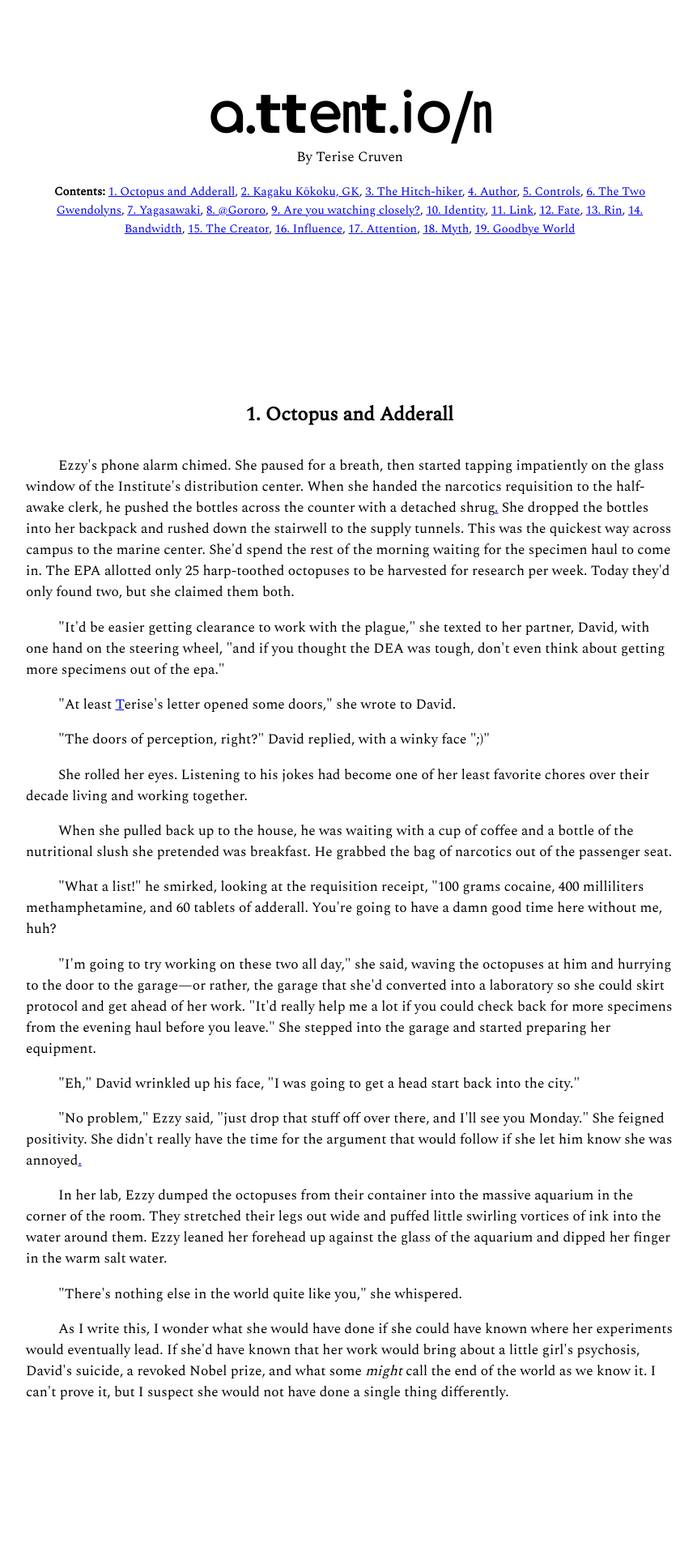
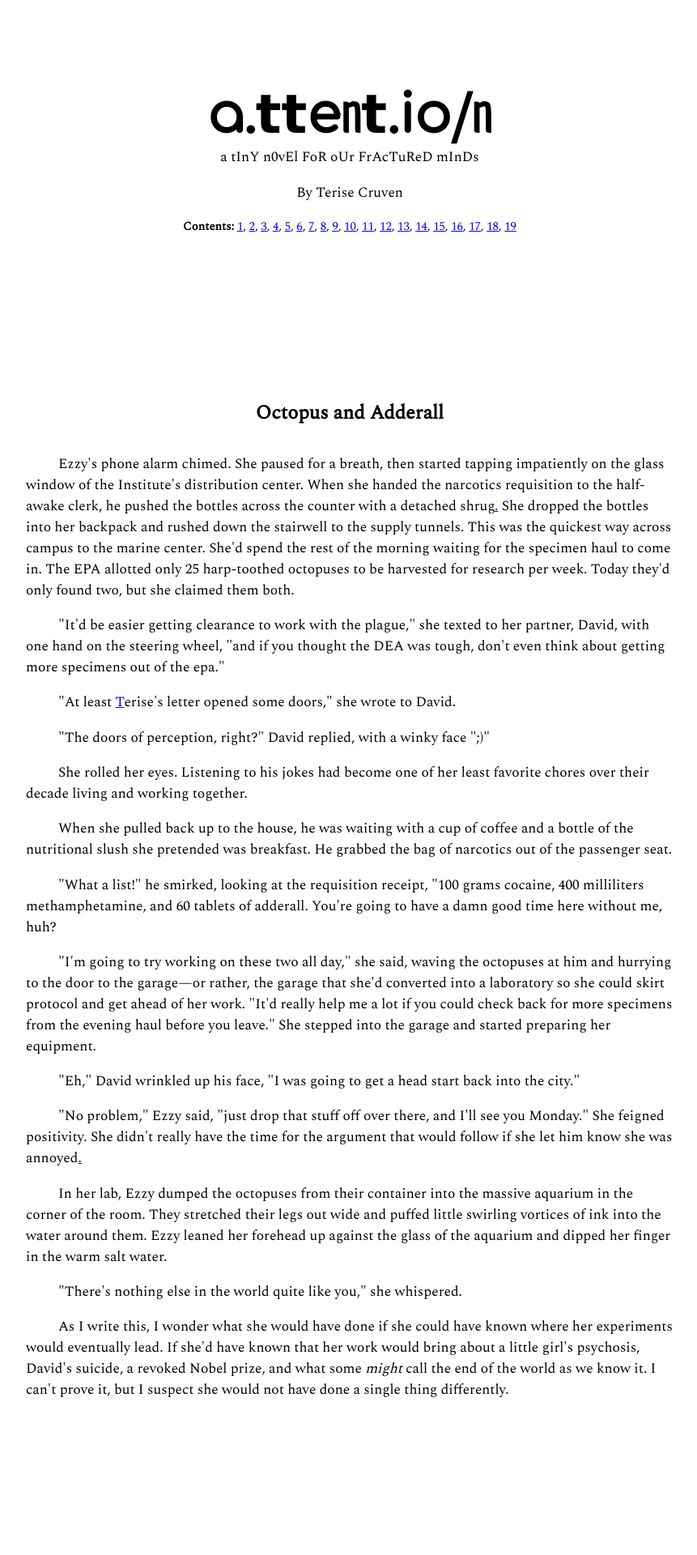
Before and after one commit to tcruven/n, a Jekyll site: the page built from n.html, in a window 1280 px wide. Shown: the top 1920 px of the page at 81% size, without its empty margins (208-1069 px from the left). Built offline with Jekyll 4.4.1, drawn with Linux system fonts in a browser that asks for light colours; nearby versions of some CDN libraries; some web fonts are replaced; some of the changed text lies outside the part shown.

Commit message:
pre augment checkin

```diff
--- a/_includes/ch3.html
+++ b/_includes/ch3.html
@@ -1,9 +1,10 @@
-<p>
+<div class="notv5"><p>
 It was a complete accident that I found the key behind Kagaku's shift into biotechnology, and it all hinged on my finding a strange young woman named Gwendolyn Docstaeder.  If I hadn't read about her in a pile of old recording transcripts, I would have never been listening to her at the moment Kagaku's shadow company had her abducted.
 </p>
 <p style="text-align: center; text-indent:0">
 *
 </p>
+</div>
 <p>
 Gwendolyn came to me out of archive reel-to-reels, spinning up her voice out of decades old recordings.  I'd been parsing truckers' CB radio transmissions, culled from the airwaves of the American midwest.
 </p>
--- a/_includes/head.html
+++ b/_includes/head.html
@@ -10,7 +10,6 @@
     {% endif %}
     <link href="https://fonts.googleapis.com/css?family=Spectral" rel="stylesheet">
     <link href="https://fonts.googleapis.com/css?family=Comfortaa" rel="stylesheet">
-    <link href="https://fonts.googleapis.com/css?family=Verdana" rel="stylesheet">
     <link href="https://fonts.googleapis.com/css?family=Economica" rel="stylesheet">
     <link rel="stylesheet" href="{{ site.baseurl }}/css/main.css">
     <link rel="icon" href="/favicon.ico" type="image/x-icon" />
--- a/css/main.scss
+++ b/css/main.scss
@@ -194,3 +194,16 @@
 .buttons i.fa{
   margin-left: .5em;
 }
+
+.v7 {
+  margin:25px;
+  display:none;
+  text-align:center;
+  font-size:14;
+  a {
+    background-color:#d3d3d3;
+    border-radius:4px;
+    padding:5px;
+    color: black;
+  }
+}
--- a/n.html
+++ b/n.html
@@ -6,105 +6,137 @@
 
 <p style="text-align:center;font-size:50pt; text-indent:0;">
 
-    <strong><span style='font-family: "Comfortaa";'>a.</span><span style='font-family: "Verdana";'>tt</span><span style='font-family: "Comfortaa";'>e</span><span style='font-family: "Economica";'>n</span><span style="font-family: 'Verdana";'>t</span><span style='font-family: "Comfortaa";'>.io</span><span style='font-family: "Economica";'>/n</span></strong>
+    <strong><span style='font-family: "Comfortaa";'>a.</span><span style='font-family: "Verdana";'>tt</span><span style='font-family: "Comfortaa";'>e</span><span style='font-family: "Economica";'>n</span><span style='font-family: "Verdana";'>t</span><span style='font-family: "Comfortaa";'>.io</span><span style='font-family: "Economica";'>/n</span></strong>
 </p>
-<p style="text-align:center; text-indent:0;margin-top: -10%;">By Terise Cruven</p>
+<p style="text-align:center; text-indent:0;margin-top: -10%;">a tInY n0vEl FoR oUr FrAcTuReD mInDs</p>
+<p style="text-align:center; text-indent:0;">By Terise Cruven</p>
 
 <p style="text-align:center; text-indent:0; font-size:11pt;">
-<strong>Contents:</strong> <a href='#ch1'>1. Octopus and Adderall</a>,
-<a href='#ch2'>2. Kagaku Kōkoku, GK</a>,
-<a href='#ch3'>3. The Hitch-hiker</a>,
-<a href='#ch4'>4. Author</a>,
-<a href='#ch5'>5. Controls</a>,
-<a href='#ch6'>6. The Two Gwendolyns</a>,
-<a href='#ch7'>7. Yagasawaki</a>,
-<a href='#ch8'>8. @Gororo</a>,
-<a href='#ch9'>9. Are you watching closely?</a>,
-<a href='#ch10'>10. Identity</a>,
-<a href='#ch11'>11. Link</a>,
-<a href='#ch12'>12. Fate</a>,
-<a href='#ch13'>13. Rin</a>,
-<a href='#ch14'>14. Bandwidth</a>,
-<a href='#ch15'>15. The Creator</a>,
-<a href='#ch16'>16. Influence</a>,
-<a href='#ch17'>17. Attention</a>,
-<a href='#ch18'>18. Myth</a>,
-<a href='#ch19'>19. Goodbye World</a>
+<strong>Contents:</strong> <a href='#ch1'>1</a>,
+<a href='#ch2'>2</a>,
+<a href='#ch3'>3</a>,
+<a href='#ch4'>4</a>,
+<a href='#ch5'>5</a>,
+<a href='#ch6'>6</a>,
+<a href='#ch7'>7</a>,
+<a href='#ch8'>8</a>,
+<a href='#ch9'>9</a>,
+<a href='#ch10'>10</a>,
+<a href='#ch11'>11</a>,
+<a href='#ch12'>12</a>,
+<a href='#ch13'>13</a>,
+<a href='#ch14'>14</a>,
+<a href='#ch15'>15</a>,
+<a href='#ch16'>16</a>,
+<a href='#ch17'>17</a>,
+<a href='#ch18'>18</a>,
+<a href='#ch19'>19</a>
 </p>
 
-<br><h4 id='ch1'>1. Octopus and Adderall</h4>
+<br>
+<div id="ch1_wrapper">
+    <h4 id='ch1'>Octopus and Adderall</h4>
 
     {% include ch1.html %}
+</div>
 
-<br><h4 id='ch2'>2. Kagaku Kōkoku, GK</h4>
+<br>
+<div id="ch2_wrapper">
+    <h4 id='ch2'>Kagaku Kōkoku, GK</h4>
 
     {% include ch2.html %}
+</div>
 
-<br><h4 id='ch3'>3. The Hitch-hiker</h4>
+<br>
+<div id="ch3_wrapper">
+    <h4 id='ch3'>The Hitch-hiker</h4>
 
     {% include ch3.html %}
+</div>
 
-<br><h4 id='ch4'>4. Author</h4>
+<br><h4 id='ch4'>Author</h4>
 
 {% include ch4.html %}
 
-<br><h4 id='ch5'>5. Controls</h4>
+<br><h4 id='ch5'>Controls</h4>
 
 {% include ch5.html %}
 
-<br><h4 id='ch6'>6. The Two Gwendolyns</h4>
+<div class="v7">
+    <p >
+    <a href="#" onclick="return toggle_element('load_more_1');">load more</a>
+    </p>
+</div>
+<div class="notv7" id="load_more_1">
+    <br><h4 id='ch6'>Two Gwendolyns</h4>
 
     {% include ch6.html %}
 
-<br><h4 id='ch7'>7. Yagasawaki</h4>
+    <br><h4 id='ch7'>Yagasawaki</h4>
 
     {% include ch7.html %}
 
-<br><h4 id='ch8'>8. @Gororo</h4>
+    <br><h4 id='ch8'>@Gororo</h4>
 
     {% include ch8.html %}
 
-<br><h4 id='ch9'>9. Are you watching closely?</h4>
+    <br><h4 id='ch9'>Are you watching closely?</h4>
 
     {% include ch9.html %}
 
-<br><h4 id='ch10'>10. Identity</h4>
+    <br><h4 id='ch10'>Identity</h4>
 
     {% include ch10.html %}
+<div class="v7">
+    <p >
+    <a href="#" onclick="return toggle_element('load_more_2');">load more</a>
+    </p>
+</div>
+</div>
 
-<br><h4 id='ch11'>11. Link</h4>
+
+<div class="notv7" id="load_more_2">
+    <br><h4 id='ch11'>Link</h4>
 
     {% include ch11.html %}
 
-<br><h4 id='ch12'>12. Fate</h4>
+    <br><h4 id='ch12'>Fate</h4>
 
     {% include ch12.html %}
 
-<br><h4 id='ch13'>13. Rin</h4>
+    <br><h4 id='ch13'>Rin</h4>
 
     {% include ch13.html %}
 
-<br><h4 id='ch14'>14. Bandwidth</h4>
+    <br><h4 id='ch14'>Bandwidth</h4>
 
     {% include ch14.html %}
 
-<br><h4 id='ch15'>15. The Creator</h4>
+    <br><h4 id='ch15'>The Creator</h4>
 
     {% include ch15.html %}
+<div class="v7">
+    <p >
+    <a href="#" onclick="return toggle_element('load_more_3');">load more</a>
+    </p>
+</div>
+</div>
 
-<br><h4 id='ch16'>16. Influence</h4>
+
+<div class="notv7" id="load_more_3">
+    <br><h4 id='ch16'>Influencer</h4>
 
     {% include ch16.html %}
 
-<br><h4 id='ch17'>17. Attention</h4>
+    <br><h4 id='ch17'>Attention</h4>
 
     {% include ch17.html %}
 
-<br><h4 id='ch18'>18. Myth</h4>
+    <br><h4 id='ch18'>Myth</h4>
 
     {% include ch18.html %}
 
-<br><h4 id='ch19'>19. Goodbye World</h4>
+    <br><h4 id='ch19'>Goodbye World</h4>
 
     {% include ch19.html %}
 
@@ -112,3 +144,4 @@
     <br/>
     <br/>
     <p style="font-size:8pt;">This work is licensed under a <a rel="license" href="https://creativecommons.org/licenses/by-nc-sa/2.0/">Creative Commons Attribution-NonCommercial-ShareAlike 2.0 Generic License</a>.  We welcome <a href="https://github.com/tcruven/devattention">writing improvements</a>, if you think the story can be better.  You may reproduce and modify it as long as it retains an attribution to the original source. Thank you<a href="#" onclick="return toggle_all_elements();">.</a></p>
+</div>
```
Also changed, not shown: other parts of _includes/head.html (+40 -0 lines). Lines whose indentation alone changed are shown as unchanged.
